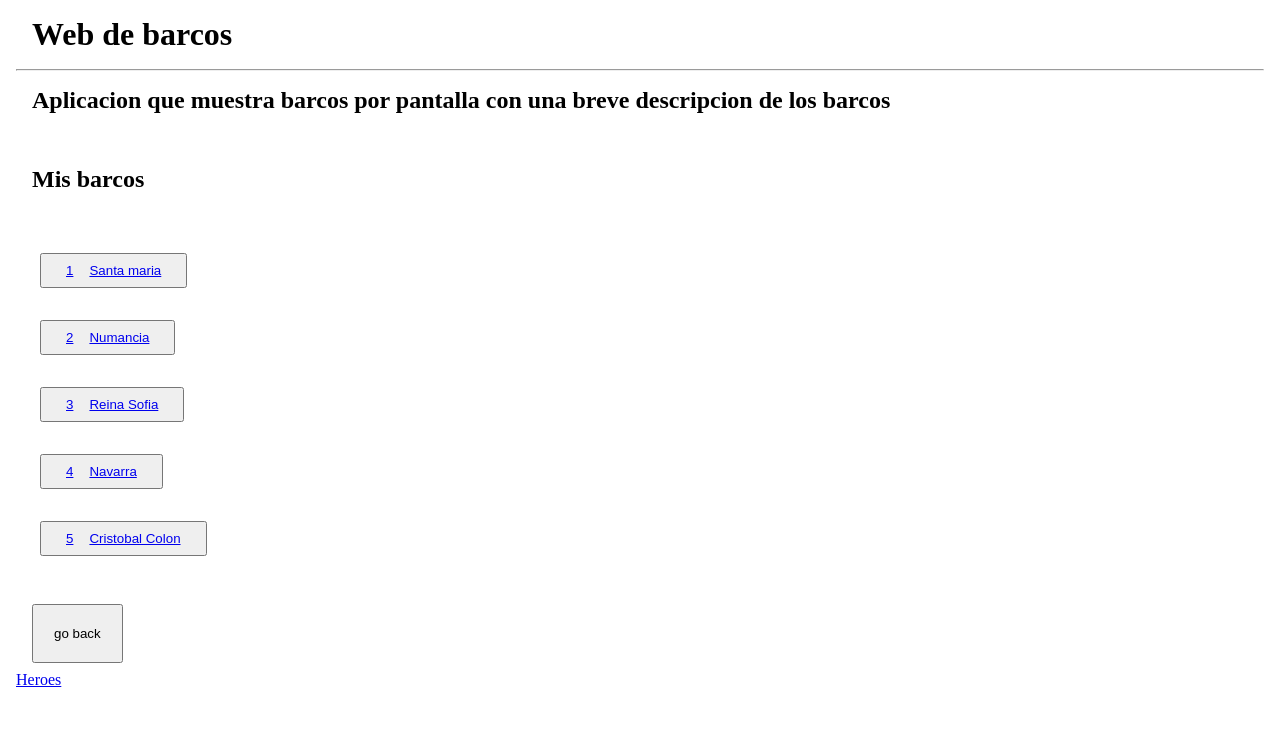
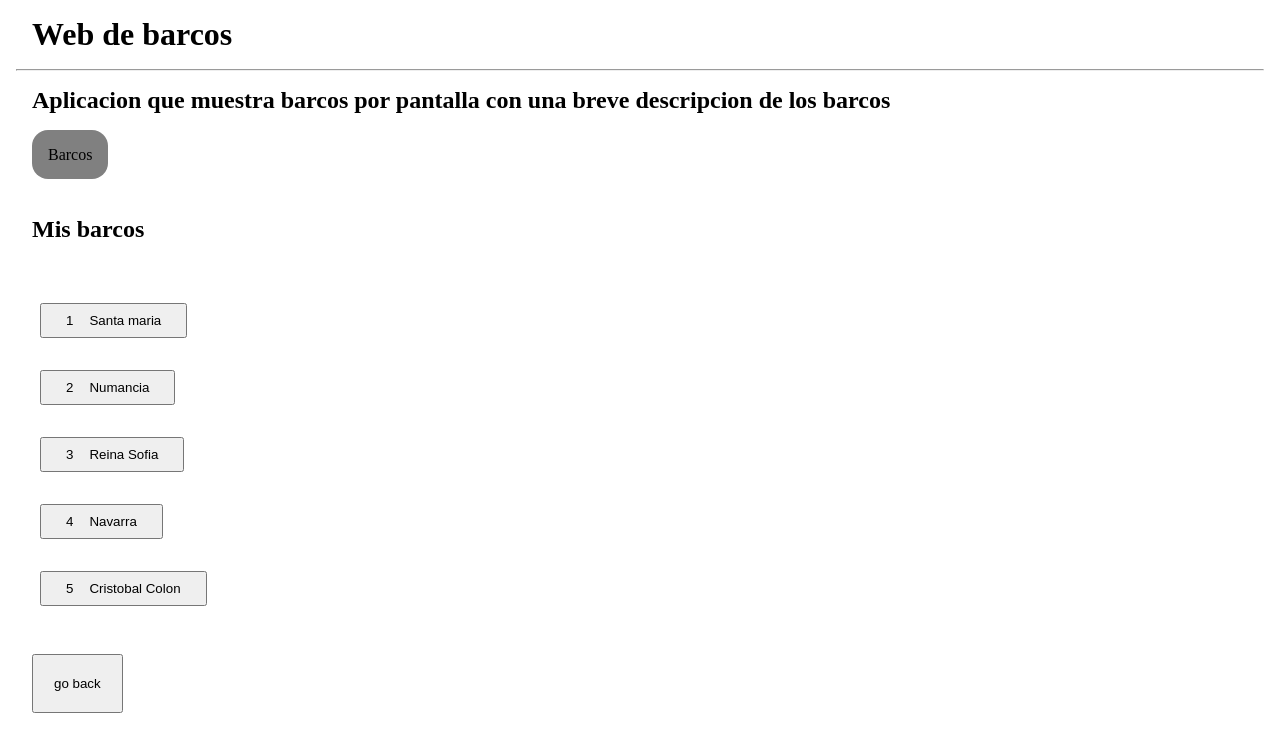
Before and after one commit to javimbcc/Barcos-Web, an Angular app: page /barcos in a window 1280 px wide. Shown: the top 752 px of the page. Built offline with nearby package versions, Linux system fonts and the light colour scheme.

Commit message:
[11:06 26/10/2022]: terminado estilo de los botones del header y estilos del header terminados

```diff
--- a/src/app/app.component.css
+++ b/src/app/app.component.css
@@ -5,3 +5,15 @@
 .subtitle {
   margin: 16px;
 }
+
+.nav-header {
+  padding: 16px;
+}
+
+.a-main-style {
+  text-decoration: none;
+  color: black;
+  padding: 16px;
+  background-color: grey;
+  border-radius: 16px;
+}
--- a/src/app/app.component.html
+++ b/src/app/app.component.html
@@ -10,9 +10,9 @@
     <h1 class="title">{{ title }}</h1>
     <hr />
     <h2 class="subtitle">{{ subtitle }}</h2>
+    <nav class="nav-header">
+      <a class="a-main-style" routerLink="/barcos">Barcos</a>
+    </nav>
     <router-outlet></router-outlet>
-    <nav>
-      <a routerLink="/barcos">Heroes</a>
-    </nav>
   </body>
 </html>
--- a/src/app/lista-barcos/lista-barcos.component.css
+++ b/src/app/lista-barcos/lista-barcos.component.css
@@ -1,3 +1,8 @@
 * {
   padding: 8px;
 }
+
+.a-class {
+  text-decoration: none;
+  color: black;
+}
--- a/src/app/lista-barcos/lista-barcos.component.html
+++ b/src/app/lista-barcos/lista-barcos.component.html
@@ -7,7 +7,7 @@
         type="button"
         (click)="onSelect(barco)"
       >
-        <a routerLink="/detalles-barco/{{barco.id}}">
+        <a class="a-class" routerLink="/detalles-barco/{{barco.id}}">
           <span class="badge">{{ barco.id }}</span>
           <span class="name">{{ barco.nombre }}</span>
         </a>
```
